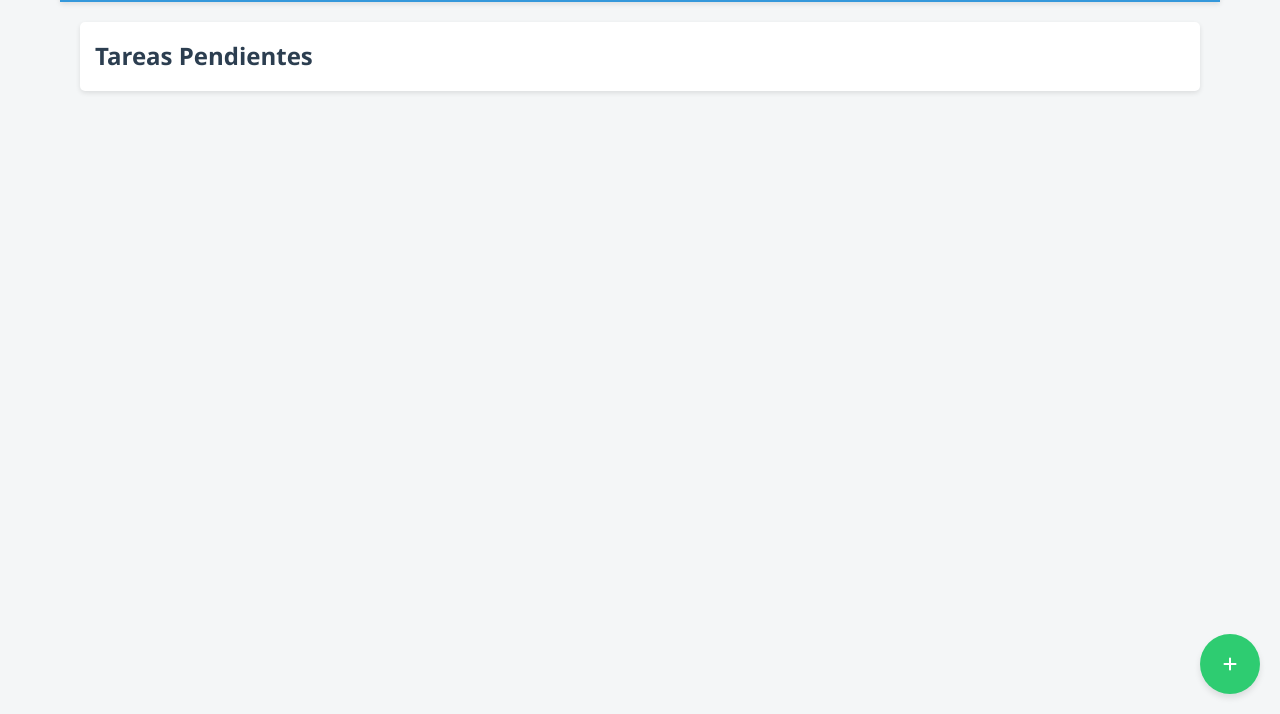
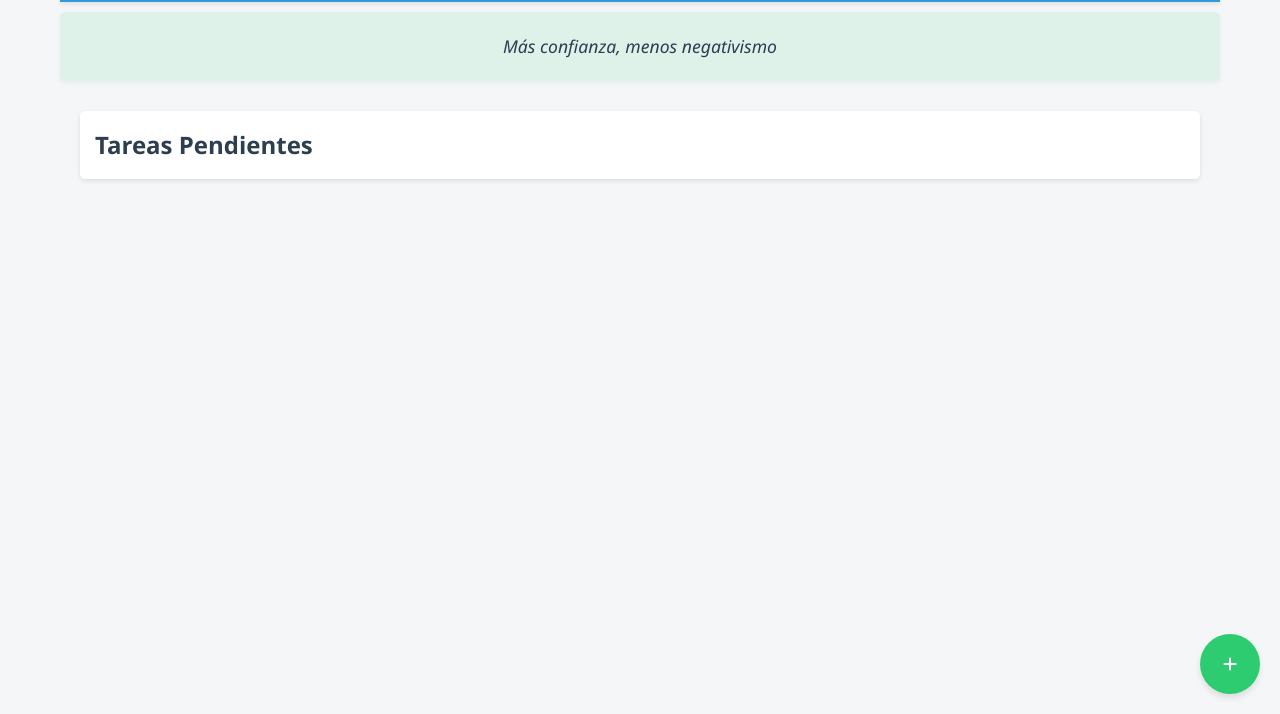
Before and after one commit to Adolfsan99/tasks, a plain HTML site: page index.html in a window 1280 px wide. Shown: the part 86-800 px from the top of the page. Drawn offline with nearby package versions, Linux system fonts and the light colour scheme.

Commit message:
Addming motivational pharases

```diff
--- a/app.js
+++ b/app.js
@@ -1,7 +1,28 @@
 import { TaskManager } from './taskManager.js';
 import Sortable from 'https://cdn.jsdelivr.net/npm/sortablejs@1.15.0/+esm';
 
+const motivationalQuotes = [
+    "Lo más difícil de hacer algo es empezar",
+    "No tener disciplina es una forma de autosabotaje",
+    "Debes pensar siempre en que paso es el siguiente y ser persistente",
+    "Más confianza, menos negativismo",
+    "Los días son diferentes, así que siempre hay oportunidades",
+    "Cada quien piensa en lo que necesita",
+    "La valentía no es la ausencia del miedo; es la persistencia a pesar del miedo"
+];
+
+// Function to display a random motivational quote
+function displayRandomQuote() {
+    const quoteElement = document.getElementById('quote-text');
+    if (quoteElement) {
+        const randomIndex = Math.floor(Math.random() * motivationalQuotes.length);
+        quoteElement.textContent = motivationalQuotes[randomIndex];
+    }
+}
+
 document.addEventListener('DOMContentLoaded', () => {
+    displayRandomQuote();
+
     const taskManager = new TaskManager();
 
     // Navigation Tabs and Drag & Drop
--- a/index.html
+++ b/index.html
@@ -27,6 +27,10 @@
                 </button>
             </div>
         </nav>
+
+        <div class="motivational-quote">
+            <p id="quote-text"></p>
+        </div>
 
         <div class="task-sections">
             <div id="pendingTasks" class="task-column active">
--- a/styles.css
+++ b/styles.css
@@ -287,3 +287,21 @@ form button[type="submit"] {
     font-size: 30px;
     cursor: pointer;
 }
+
+.motivational-quote {
+    background-color: rgba(46, 204, 113, 0.1);
+    color: #2c3e50;
+    text-align: center;
+    padding: 20px;
+    margin: 10px 0;
+    border-radius: 5px;
+    font-style: italic;
+    font-size: 1.1rem;
+    line-height: 1.6;
+    box-shadow: 0 2px 5px rgba(0,0,0,0.05);
+    transition: background-color 0.3s ease;
+}
+
+.motivational-quote:hover {
+    background-color: rgba(46, 204, 113, 0.15);
+}
```
